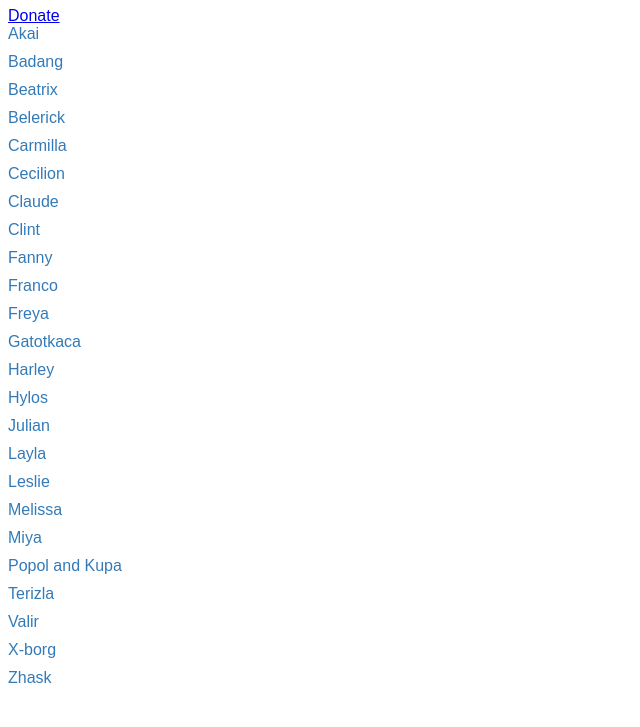
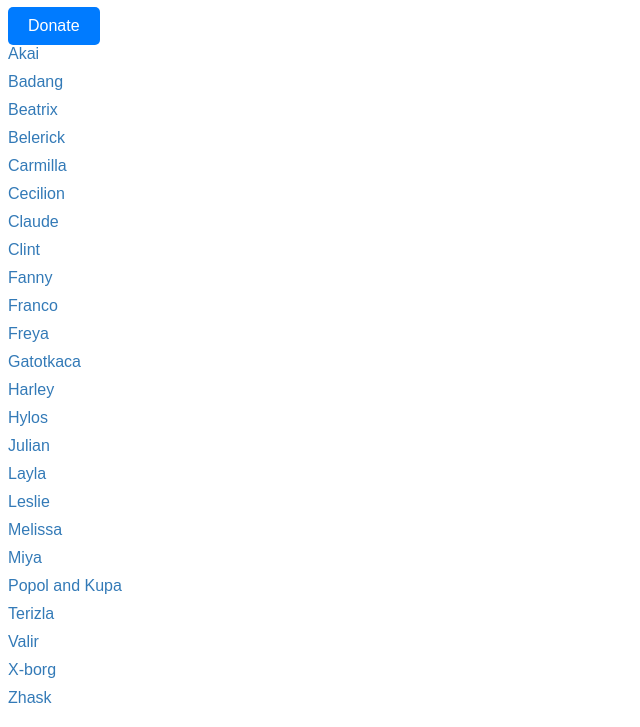
Before and after one commit to hmenorjr/mlbb-counter-heroes, a plain HTML site: page index.html in a window 1280 px wide. Shown: the part 73-800 px from the top of the page, without its empty margins (0-640 px from the left). Drawn offline with Linux system fonts and the light colour scheme.

Commit message:
Some CSS for the donate link to look like a button

```diff
--- a/index.html
+++ b/index.html
@@ -8,7 +8,7 @@
 </head>
 <body>
     <h1>Heroes and Counter Heroes</h1>
-    <a href="https://buymeacoffee.com/hmenorjr">Donate</a>
+    <a href="https://buymeacoffee.com/hmenorjr" class="button">Donate</a>
     <ul id="heroes">
         <li><a href="#" data-hero="Akai">Akai</a></li>
         <li><a href="#" data-hero="Badang">Badang</a></li>
--- a/style.css
+++ b/style.css
@@ -54,3 +54,21 @@ body {
         margin-top: 5px; /* Further reduce margin for extra small screens */
     }
 }
+
+.button {
+    display: inline-block;
+    padding: 10px 20px;
+    font-size: 16px;
+    color: #fff;
+    background-color: #007bff;
+    border: none;
+    border-radius: 5px;
+    text-align: center;
+    text-decoration: none;
+    cursor: pointer;
+    transition: background-color 0.3s ease;
+}
+
+.button:hover {
+    background-color: #ffae00;
+}
```
